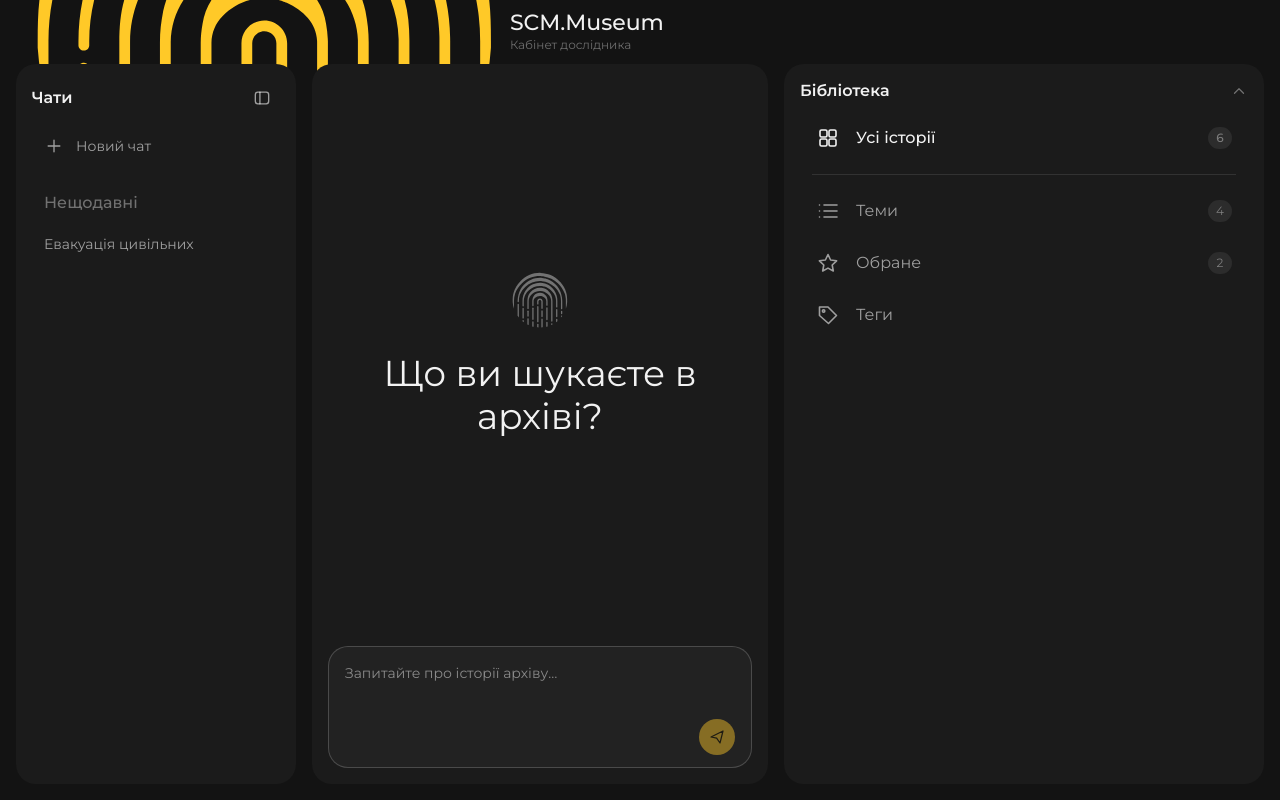
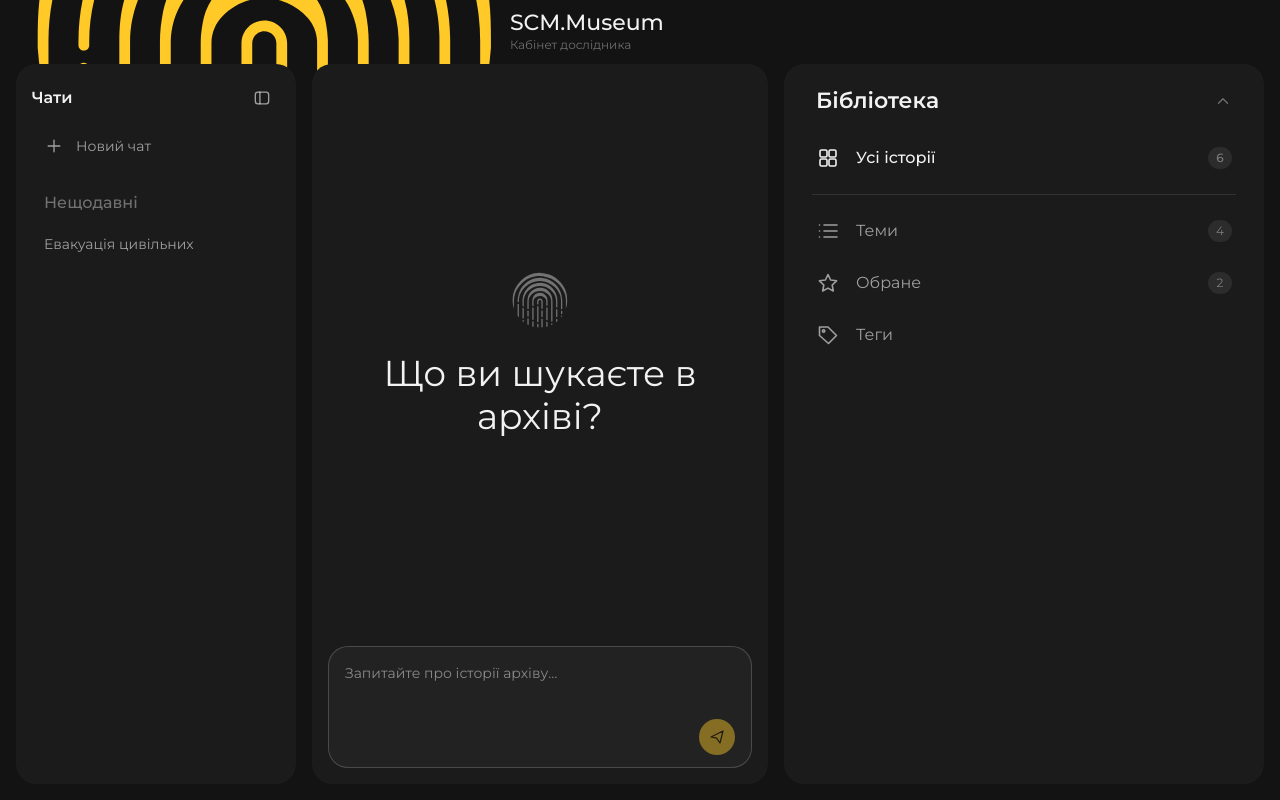
Before and after one commit to mikelebedenko/scm-museum, a React (Vite) app: page / in a window 1280 px wide. Built offline with nearby package versions, Linux system fonts and the light colour scheme.

Commit message:
Larger library header aligned with menu rows
Co-Authored-By: Claude Sonnet 5.5 <noreply@anthropic.com>

```diff
--- a/src/styles/components/chat-layout.css
+++ b/src/styles/components/chat-layout.css
@@ -239,3 +239,8 @@
 .lib-menu button small { margin-left: auto; min-width: var(--space-6); padding: var(--space-half) var(--space-2); border-radius: var(--radius-pill); background: var(--color-surface-3); color: var(--color-text-subtle); font-size: var(--fs-sm); text-align: center; }
 .lib-menu-main button:first-child { color: var(--color-text); font-weight: var(--fw-medium); }
 .lib-sep { height: var(--border-width); margin: var(--space-2) var(--space-3); border: 0; background: var(--color-border); }
+
+/* заголовок бібліотеки крупніший і вирівняний з рядками меню */
+.lib .side-head { font: var(--type-h2); padding: var(--space-2) var(--space-4); }
+.lib .side-head .acc-chev { color: var(--color-text-subtle); }
+.lib-crumb { font: var(--type-h3); }
```
